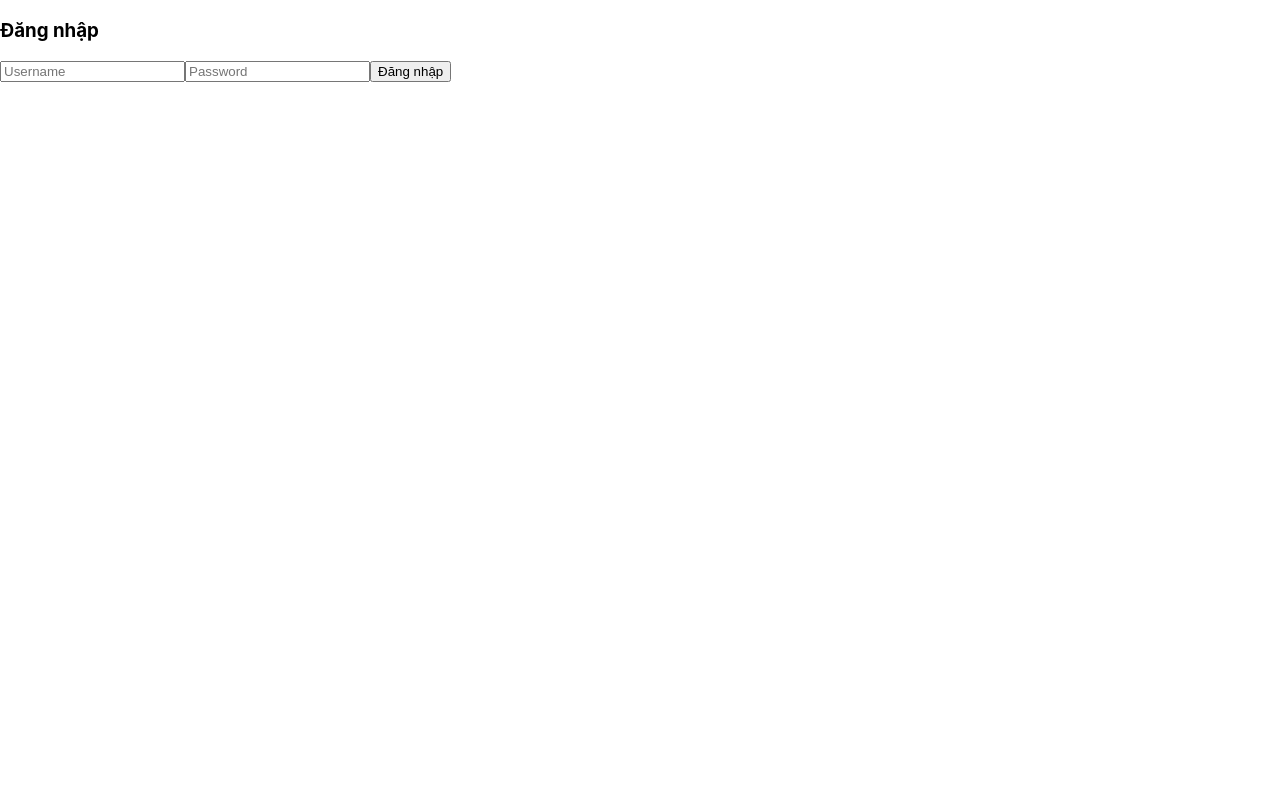
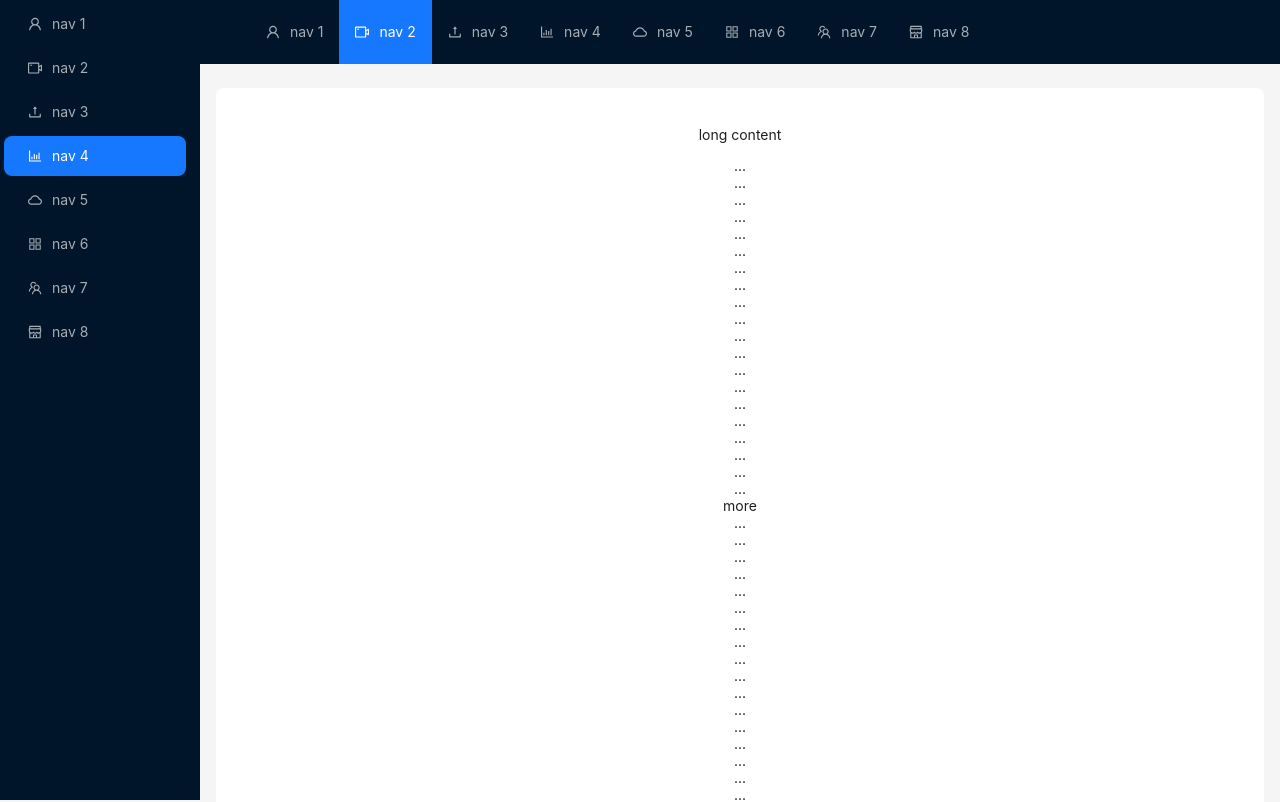
Before and after one commit to kienpham2k1/Clinic-Management-System, a React (Create React App) app: page / in a window 1280 px wide. Shown: the top 802 px of the page. Built offline with nearby package versions, Linux system fonts and the light colour scheme.

Commit message:
sample layout

```diff
--- a/src/App.tsx
+++ b/src/App.tsx
@@ -1,52 +1,11 @@
-// src/features/auth/LoginForm.tsx
-import { useDispatch, useSelector } from 'react-redux';
+import { RouterProvider } from 'react-router-dom';
+import './App.css';
+import router from './routes';
 
-import { useState } from 'react';
-import { login, logout } from './features/auth/authSlice';
-import { AppDispatch, RootState } from './store';
-
-export default function LoginForm() {
-  const dispatch = useDispatch<AppDispatch>();
-  const auth = useSelector((state: RootState) => state.auth);
-
-  const [username, setUsername] = useState('');
-  const [password, setPassword] = useState('');
-
-  const handleLogin = () => {
-    dispatch(login({ username, password }));
-  };
-
-  const handleLogout = () => {
-    dispatch(logout());
-  };
-
+function App() {
   return (
-    <div>
-      {auth.isAuthenticated ? (
-        <div>
-          <h3>Xin chào, {auth.user?.firstName}</h3>
-          <button onClick={handleLogout}>Đăng xuất</button>
-        </div>
-      ) : (
-        <div>
-          <h3>Đăng nhập</h3>
-          <input
-            placeholder="Username"
-            value={username}
-            onChange={(e) => setUsername(e.target.value)}
-          />
-          <input
-            placeholder="Password"
-            type="password"
-            value={password}
-            onChange={(e) => setPassword(e.target.value)}
-          />
-          <button onClick={handleLogin} disabled={auth.loading}>
-            {auth.loading ? 'Đang đăng nhập...' : 'Đăng nhập'}
-          </button>
-          {auth.error && <p style={{ color: 'red' }}>{auth.error}</p>}
-        </div>
-      )}
-    </div>
+    <RouterProvider router={router} fallbackElement={<p>Loading...</p>} />
   );
 }
+
+export default App;
--- a/src/features/auth/authSlice.ts
+++ b/src/features/auth/authSlice.ts
@@ -1,28 +1,5 @@
-// src/features/auth/authSlice.ts
-import { createSlice, createAsyncThunk } from '@reduxjs/toolkit';
+import { createSlice } from '@reduxjs/toolkit';
 import { UserProfile } from '../../types/user';
-// Giả lập API login
-export const login = createAsyncThunk(
-  'auth/login',
-  async (credentials: { username: string; password: string }, thunkAPI) => {
-    try {
-      // Giả lập API call
-      const response = await new Promise((resolve) =>
-        setTimeout(
-          () =>
-            resolve({
-              user: { id: 1, firstName: 'Dr. Kien 2', role: 'doctor m' },
-              token: 'fake-jwt-token-123',
-            }),
-          1000
-        )
-      );
-      return response as { user: UserProfile; token: string };
-    } catch (error) {
-      return thunkAPI.rejectWithValue('Login failed');
-    }
-  }
-);
 interface AuthState {
   user: null | UserProfile,
   token: null | string,
@@ -49,23 +26,23 @@ const authSlice = createSlice({
       state.isAuthenticated = false;
     },
   },
-  extraReducers: (builder) => {
-    builder
-      .addCase(login.pending, (state) => {
-        state.loading = true;
-        state.error = null;
-      })
-      .addCase(login.fulfilled, (state, action) => {
-        state.user = action.payload.user;
-        state.token = action.payload.token;
-        state.isAuthenticated = true;
-        state.loading = false;
-      })
-      .addCase(login.rejected, (state, action) => {
-        state.error = action.payload as string;
-        state.loading = false;
-      });
-  },
+  // extraReducers: (builder) => {
+  //   builder
+  //     .addCase(login.pending, (state) => {
+  //       state.loading = true;
+  //       state.error = null;
+  //     })
+  //     .addCase(login.fulfilled, (state, action) => {
+  //       state.user = action.payload.user;
+  //       state.token = action.payload.token;
+  //       state.isAuthenticated = true;
+  //       state.loading = false;
+  //     })
+  //     .addCase(login.rejected, (state, action) => {
+  //       state.error = action.payload as string;
+  //       state.loading = false;
+  //     });
+  // },
 });
 
 export const { logout } = authSlice.actions;
--- /dev/null
+++ b/src/layouts/Layout.tsx
@@ -0,0 +1,104 @@
+import React from 'react';
+import './index.css';
+import {
+    AppstoreOutlined,
+    BarChartOutlined,
+    CloudOutlined,
+    ShopOutlined,
+    TeamOutlined,
+    UploadOutlined,
+    UserOutlined,
+    VideoCameraOutlined,
+} from '@ant-design/icons';
+import type { MenuProps } from 'antd';
+import { Layout, Menu, theme } from 'antd';
+
+const { Header, Content, Footer, Sider } = Layout;
+
+const siderStyle: React.CSSProperties = {
+    overflow: 'auto',
+    height: '100vh',
+    position: 'sticky',
+    insetInlineStart: 0,
+    top: 0,
+    bottom: 0,
+    scrollbarWidth: 'thin',
+    scrollbarGutter: 'stable',
+};
+
+const items: MenuProps['items'] = [
+    UserOutlined,
+    VideoCameraOutlined,
+    UploadOutlined,
+    BarChartOutlined,
+    CloudOutlined,
+    AppstoreOutlined,
+    TeamOutlined,
+    ShopOutlined,
+].map((icon, index) => ({
+    key: String(index + 1),
+    icon: React.createElement(icon),
+    label: `nav ${index + 1}`,
+}));
+
+const App: React.FC = () => {
+    const {
+        token: { colorBgContainer, borderRadiusLG },
+    } = theme.useToken();
+
+    return (
+        <Layout hasSider>
+            <Sider style={siderStyle}>
+                <div className="demo-logo-vertical" />
+                <Menu theme="dark" mode="inline" defaultSelectedKeys={['4']} items={items} />
+            </Sider>
+            <Layout>
+                <Header
+                    style={{
+                        position: 'sticky',
+                        top: 0,
+                        zIndex: 1,
+                        width: '100%',
+                        display: 'flex',
+                        alignItems: 'center',
+                    }}
+                >
+                    <div className="demo-logo" />
+                    <Menu
+                        theme="dark"
+                        mode="horizontal"
+                        defaultSelectedKeys={['2']}
+                        items={items}
+                        style={{ flex: 1, minWidth: 0 }}
+                    />
+                </Header>
+                <Content style={{ margin: '24px 16px 0', overflow: 'initial' }}>
+                    <div
+                        style={{
+                            padding: 24,
+                            textAlign: 'center',
+                            background: colorBgContainer,
+                            borderRadius: borderRadiusLG,
+                        }}
+                    >
+                        <p>long content</p>
+                        {
+                            // indicates very long content
+                            Array.from({ length: 100 }, (_, index) => (
+                                <React.Fragment key={index}>
+                                    {index % 20 === 0 && index ? 'more' : '...'}
+                                    <br />
+                                </React.Fragment>
+                            ))
+                        }
+                    </div>
+                </Content>
+                <Footer style={{ textAlign: 'center' }}>
+                    Ant Design ©{new Date().getFullYear()} Created by Ant UED
+                </Footer>
+            </Layout>
+        </Layout>
+    );
+};
+
+export default App;
--- a/src/routes/index.tsx
+++ b/src/routes/index.tsx
@@ -1,9 +1,9 @@
 import {
-    createBrowserRouter,
-    RouterProvider
+    createBrowserRouter
 } from "react-router-dom";
 import Home from "../pages/Home";
 import About from "../pages/About";
+import App from "../layouts/Layout";
 
 
 
@@ -12,12 +12,11 @@ let router = createBrowserRouter([
         id: "root",
         path: "/",
         loader: () => (console.log("loader path: /1")),
-
         children: [
             {
                 index: true,
                 loader: () => (console.log("loader path: /2")),
-                element: <Home />
+                element: <App/>
             },
             {
                 path: "about",
@@ -26,16 +25,5 @@ let router = createBrowserRouter([
             }
         ]
     },
-    // {
-    //     path: "logout",
-    //       action(){
-    //         // do some logout action
-    //         console.log("logout call")
-    //         return redirect("/")
-    //     }
-    // }
 ]);
-
-export default function App() {
-    return <RouterProvider router={router} fallbackElement={<p>Loading...</p>} />;
-}
+export default router;
```
Also changed, not shown: src/layouts/index.css (added), 1 other file (tests, documents, lock files or other folders).
